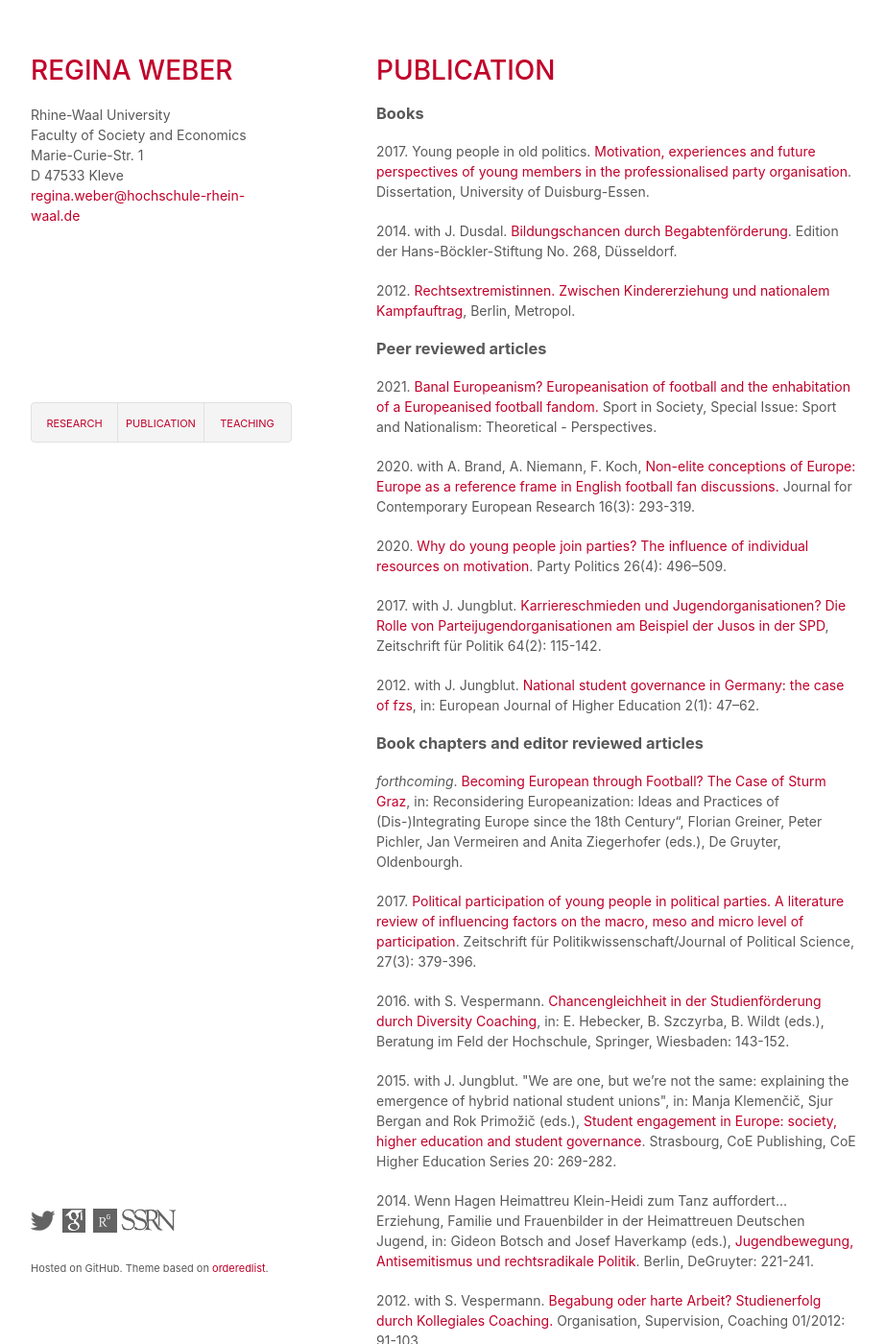
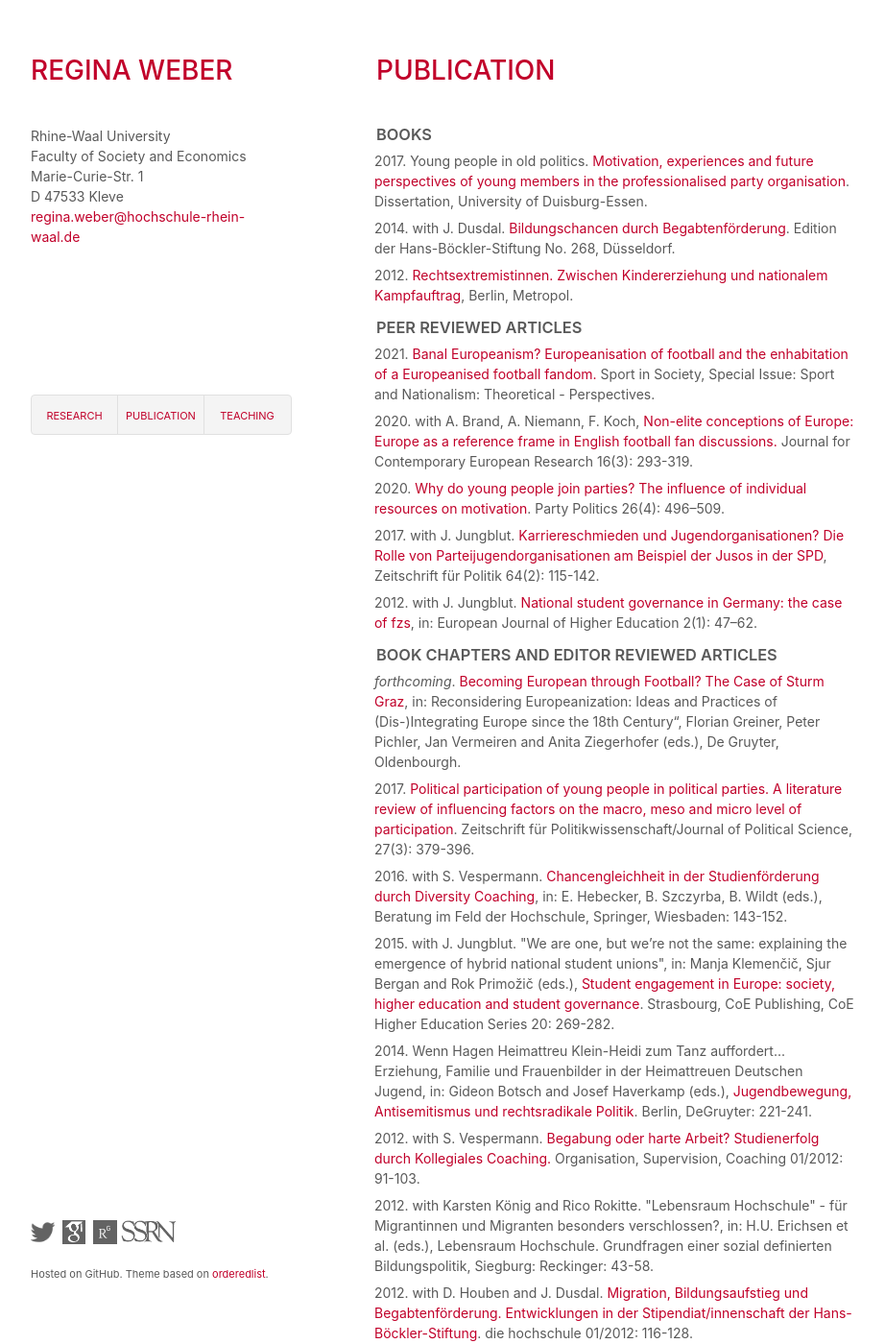
Before and after one commit to robertocabreratapia/robertocabreratapia.github.io, a Jekyll site: the page built from publication.html, in a window 1280 px wide and 1400 px high. Shown: the whole window at 96% size, without its empty margins (178-1100 px from the left). Built offline with Jekyll 4.4.1, drawn with Linux system fonts in a browser that asks for light colours.

Commit message:
cosmetic updates

```diff
--- /dev/null
+++ b/Gemfile
@@ -0,0 +1,3 @@
+source "https://rubygems.org"
+
+gem "github-pages"
--- a/_layouts/default.html
+++ b/_layouts/default.html
@@ -9,7 +9,7 @@
   <body>
     <div class="wrapper">
       <header>
-        <h1><a href="https://reginaweber.github.io/">REGINA WEBER</a></h1>
+        <h1><a href="/">REGINA WEBER</a></h1>
         <p>Rhine-Waal University
         <br>Faculty of Society and Economics
         <br>Marie-Curie-Str. 1
@@ -19,9 +19,9 @@
         <p>&nbsp;</p>
       <p>&nbsp;</p>
         <p>&nbsp;</p>
-        <ul><li><a href="http://reginaweber.github.io/research.html">RESEARCH</a></li>
-          <li><a href="http://reginaweber.github.io/publication.html">PUBLICATION</a></li>
-          <li><a href="http://reginaweber.github.io/teaching.html">TEACHING</a></li>
+        <ul><li><a href="research.html">RESEARCH</a></li>
+          <li><a href="publication.html">PUBLICATION</a></li>
+          <li><a href="teaching.html">TEACHING</a></li>
         </ul>
         <br/><br>
 
--- a/css/main.css
+++ b/css/main.css
@@ -6,28 +6,32 @@ body {
   font-weight:400;
 }
 
-h1, h2, h3, h4, h5, h6 {
-
-  margin:0 0 20px;
+h1 {
+  margin:0 0 1.5em;
   line-height:1.1;
   font-weight: 500;
   text-transform: uppercase;
 }
 
+h2, h3, h4, h5, h6 {
+  margin:0 0 .5em;
+  line-height:1.1;
+  font-weight: 600;
+  text-transform: uppercase;
+}
+
 p, ul, ol, table, pre, dl {
-  margin:0 0 20px;
+  margin:0 0 1em;
+  list-style-type: none;
+}
+section li {
+  margin: 0 0 .5em -5.5ex;
 }
 
 h1 {
   color:#C1002A;
   font-size:28px;
 }
-
-h3 {
-  font-weight: 700;
-  text-transform: none;
-}
-
 
 a {
   color:#121212;
--- a/publication.html
+++ b/publication.html
@@ -3,45 +3,54 @@ layout: default
 ---
 <h1>Publication</h1>
 <h3>Books</h3>
- <p>2017. Young people in old politics. <a href="http://duepublico.uni-duisburg-essen.de/servlets/DerivateServlet/Derivate-43836/WeberRegina_Diss.pdf">Motivation, experiences and future perspectives of young members in the professionalised party organisation</a>. Dissertation, University of Duisburg-Essen.</p>
- <p>2014. with J. Dusdal. <a href="https://www.boeckler.de/pdf/p_edition_hbs_268.pdf">Bildungschancen durch Begabtenförderung</a>. Edition der Hans-Böckler-Stiftung No. 268, Düsseldorf.</p>
- <p>2012. <a href="http://metropol-verlag.de/produkt/regina-weber-rechtsextremistinnen/">Rechtsextremistinnen. Zwischen Kindererziehung und nationalem Kampfauftrag</a>, Berlin, Metropol.</p>
-
+ <ul>
+ 	<li>2017. Young people in old politics. <a href="http://duepublico.uni-duisburg-essen.de/servlets/DerivateServlet/Derivate-43836/WeberRegina_Diss.pdf">Motivation, experiences and future perspectives of young members in the professionalised party organisation</a>. Dissertation, University of Duisburg-Essen.</li>
+ <li>2014. with J. Dusdal. <a href="https://www.boeckler.de/pdf/p_edition_hbs_268.pdf">Bildungschancen durch Begabtenförderung</a>. Edition der Hans-Böckler-Stiftung No. 268, Düsseldorf.</li>
+ <li>2012. <a href="http://metropol-verlag.de/produkt/regina-weber-rechtsextremistinnen/">Rechtsextremistinnen. Zwischen Kindererziehung und nationalem Kampfauftrag</a>, Berlin, Metropol.</li>
+ </ul>
 <h3>Peer reviewed articles</h3>
- <p>2021. <a href="https://www.tandfonline.com/doi/full/10.1080/17430437.2021.1893697">Banal Europeanism? Europeanisation of football and the enhabitation of a Europeanised football fandom.</a> Sport in Society, Special Issue: Sport and Nationalism: Theoretical - Perspectives.</p>
- <p>2020. with A. Brand, A. Niemann, F. Koch, <a href="https://doi.org/10.30950/jcer.v16i3.1089">Non-elite conceptions of Europe: Europe as a reference frame in English football fan discussions.</a> Journal for Contemporary European Research 16(3): 293-319.</p>
- <p>2020. <a href="http://journals.sagepub.com/doi/abs/10.1177/1354068818792576">Why do young people join parties? The influence of individual resources on motivation</a>. Party Politics 26(4): 496–509.</p>
- <p>2017. with J. Jungblut. <a href="https://www.nomos-elibrary.de/10.5771/0044-3360-2017-2-115/karriereschmieden-und-jugendorganisationen-jahrgang-64-2017-heft-2?hitid=0&amp;search-click">Karriereschmieden und Jugendorganisationen? Die Rolle von Parteijugendorganisationen am Beispiel der Jusos in der SPD</a>, Zeitschrift für Politik 64(2): 115-142.</p>
- <p>2012. with J. Jungblut. <a href="http://www.tandfonline.com/doi/abs/10.1080/21568235.2012.683701">National student governance in Germany: the case of fzs</a>, in: European Journal of Higher Education 2(1): 47–62.</p>
+<ul>
+ <li>2021. <a href="https://www.tandfonline.com/doi/full/10.1080/17430437.2021.1893697">Banal Europeanism? Europeanisation of football and the enhabitation of a Europeanised football fandom.</a> Sport in Society, Special Issue: Sport and Nationalism: Theoretical - Perspectives.</li>
+ <li>2020. with A. Brand, A. Niemann, F. Koch, <a href="https://doi.org/10.30950/jcer.v16i3.1089">Non-elite conceptions of Europe: Europe as a reference frame in English football fan discussions.</a> Journal for Contemporary European Research 16(3): 293-319.</li>
+ <li>2020. <a href="http://journals.sagepub.com/doi/abs/10.1177/1354068818792576">Why do young people join parties? The influence of individual resources on motivation</a>. Party Politics 26(4): 496–509.</li>
+ <li>2017. with J. Jungblut. <a href="https://www.nomos-elibrary.de/10.5771/0044-3360-2017-2-115/karriereschmieden-und-jugendorganisationen-jahrgang-64-2017-heft-2?hitid=0&amp;search-click">Karriereschmieden und Jugendorganisationen? Die Rolle von Parteijugendorganisationen am Beispiel der Jusos in der SPD</a>, Zeitschrift für Politik 64(2): 115-142.</li>
+ <li>2012. with J. Jungblut. <a href="http://www.tandfonline.com/doi/abs/10.1080/21568235.2012.683701">National student governance in Germany: the case of fzs</a>, in: European Journal of Higher Education 2(1): 47–62.</li>
+</ul>
 
 <h3>Book chapters and editor reviewed articles</h3>
-<p><em>forthcoming</em>. <a href="http://ssrn.com/abstract=3801041">Becoming European through Football? The Case of Sturm Graz</a>, in: Reconsidering Europeanization: Ideas and Practices of (Dis-)Integrating Europe since the 18th Century“, Florian Greiner, Peter Pichler, Jan Vermeiren and Anita Ziegerhofer (eds.), De Gruyter, Oldenbourgh.</p>
- <p>2017. <a href="http://rdcu.be/w4na">Political participation of young people in political parties. A literature review of influencing factors on the macro, meso and  micro level of participation</a>. Zeitschrift für Politikwissenschaft/Journal of Political Science, 27(3): 379-396.</p>
- <p>2016. with S. Vespermann. <a href="https://link.springer.com/chapter/10.1007/978-3-658-07910-9_11">Chancengleichheit in der Studienförderung durch Diversity Coaching</a>, in: E. Hebecker, B. Szczyrba, B. Wildt (eds.), Beratung im Feld der Hochschule, Springer, Wiesbaden: 143-152.</p>
- <p>2015. with J. Jungblut. "We are one, but we’re not the same: explaining the emergence of hybrid national student unions", in: Manja Klemenčič, Sjur Bergan and Rok Primožič (eds.), <a href="https://book.coe.int/eur/en/higher-education-and-research/6479-student-engagement-in-europe-society-higher-education-and-student-governance-council-of-europe-higher-education-series-no-20.html">Student engagement in Europe: society, higher education and student governance</a>. Strasbourg, CoE Publishing, CoE Higher Education Series 20: 269-282.</p>
- <p>2014. Wenn Hagen Heimattreu Klein-Heidi zum Tanz auffordert... Erziehung, Familie und Frauenbilder in der Heimattreuen Deutschen Jugend, in: Gideon Botsch and Josef Haverkamp (eds.), <a href="https://www.degruyter.com/view/product/204032">Jugendbewegung, Antisemitismus und rechtsradikale Politik</a>. Berlin, DeGruyter: 221-241.</p>
- <p>2012. with S. Vespermann. <a href="http://link.springer.com/article/10.1007%2Fs11613-012-0270-4">Begabung oder harte Arbeit? Studienerfolg durch Kollegiales Coaching.</a> Organisation, Supervision, Coaching 01/2012: 91-103.</p>
- <p>2012. with Karsten König and Rico Rokitte. "Lebensraum Hochschule" - für Migrantinnen und Migranten besonders verschlossen?, in: H.U. Erichsen et al. (eds.), Lebensraum Hochschule. Grundfragen einer sozial definierten Bildungspolitik, Siegburg: Reckinger: 43-58.</p>
- <p>2012. with D. Houben and J. Dusdal. <a href="http://www.hof.uni-halle.de/journal/dhs112.htm">Migration, Bildungsaufstieg und Begabtenförderung. Entwicklungen in der Stipendiat/innenschaft der Hans-Böckler-Stiftung</a>. die hochschule 01/2012: 116-128.</p>
- <p>2012. with D. Houben and J. Dusdal. Bildungsbeteiligung und soziale Partizipation von Migrantinnen und Migranten, in: P. Pielage et al. (eds.), <a href="http://library.fes.de/pdf-files/wiso/09198.pdf">Soziale Ungleichheit in der Einwanderungsgesellschaft. Kategorien, Konzepte, Einflussfaktoren</a> </a>, FES, Bonn/Berlin: 97-112.</p>
+<ul>
+<li><em>forthcoming</em>. <a href="http://ssrn.com/abstract=3801041">Becoming European through Football? The Case of Sturm Graz</a>, in: Reconsidering Europeanization: Ideas and Practices of (Dis-)Integrating Europe since the 18th Century“, Florian Greiner, Peter Pichler, Jan Vermeiren and Anita Ziegerhofer (eds.), De Gruyter, Oldenbourgh.</li>
+ <li>2017. <a href="http://rdcu.be/w4na">Political participation of young people in political parties. A literature review of influencing factors on the macro, meso and  micro level of participation</a>. Zeitschrift für Politikwissenschaft/Journal of Political Science, 27(3): 379-396.</li>
+ <li>2016. with S. Vespermann. <a href="https://link.springer.com/chapter/10.1007/978-3-658-07910-9_11">Chancengleichheit in der Studienförderung durch Diversity Coaching</a>, in: E. Hebecker, B. Szczyrba, B. Wildt (eds.), Beratung im Feld der Hochschule, Springer, Wiesbaden: 143-152.</li>
+ <li>2015. with J. Jungblut. "We are one, but we’re not the same: explaining the emergence of hybrid national student unions", in: Manja Klemenčič, Sjur Bergan and Rok Primožič (eds.), <a href="https://book.coe.int/eur/en/higher-education-and-research/6479-student-engagement-in-europe-society-higher-education-and-student-governance-council-of-europe-higher-education-series-no-20.html">Student engagement in Europe: society, higher education and student governance</a>. Strasbourg, CoE Publishing, CoE Higher Education Series 20: 269-282.</li>
+ <li>2014. Wenn Hagen Heimattreu Klein-Heidi zum Tanz auffordert... Erziehung, Familie und Frauenbilder in der Heimattreuen Deutschen Jugend, in: Gideon Botsch and Josef Haverkamp (eds.), <a href="https://www.degruyter.com/view/product/204032">Jugendbewegung, Antisemitismus und rechtsradikale Politik</a>. Berlin, DeGruyter: 221-241.</li>
+ <li>2012. with S. Vespermann. <a href="http://link.springer.com/article/10.1007%2Fs11613-012-0270-4">Begabung oder harte Arbeit? Studienerfolg durch Kollegiales Coaching.</a> Organisation, Supervision, Coaching 01/2012: 91-103.</li>
+ <li>2012. with Karsten König and Rico Rokitte. "Lebensraum Hochschule" - für Migrantinnen und Migranten besonders verschlossen?, in: H.U. Erichsen et al. (eds.), Lebensraum Hochschule. Grundfragen einer sozial definierten Bildungspolitik, Siegburg: Reckinger: 43-58.</li>
+ <li>2012. with D. Houben and J. Dusdal. <a href="http://www.hof.uni-halle.de/journal/dhs112.htm">Migration, Bildungsaufstieg und Begabtenförderung. Entwicklungen in der Stipendiat/innenschaft der Hans-Böckler-Stiftung</a>. die hochschule 01/2012: 116-128.</li>
+ <li>2012. with D. Houben and J. Dusdal. Bildungsbeteiligung und soziale Partizipation von Migrantinnen und Migranten, in: P. Pielage et al. (eds.), <a href="http://library.fes.de/pdf-files/wiso/09198.pdf">Soziale Ungleichheit in der Einwanderungsgesellschaft. Kategorien, Konzepte, Einflussfaktoren</a> </a>, FES, Bonn/Berlin: 97-112.</li>
+</ul>
 
 <h3>Outreach</h3>
-<p>2020. <a href="https://www.radioeins.de/programm/sendungen/die_schoene_woche/_/die-jusos-als-kaderschmiede-kuenftiger-spd-spitzenpolitiker.html">Die Jusos als Kaderschmiede künftiger SPD-Spitzenpolitiker*innen</a>, interview, RBB radioeins, 27 Nov.</p>
-<p>2020. <a href="https://www.theycallitkleinparis.de/2020/06/02/regina-weber-im-interview-der-profifussball-hat-sich-extrem-europaeisiert/">"Der Profifußball hat sich extrem europäisiert"</a>, interview, theycallitkleinparis.de, 02 Jun.</p>
-<p>2020. <a href="https://www.sturmnetz.at/sturmfans-und-europa/">Sturmfans und Europa</a>, invited blog article, sturmnetz.at.</p>
-<p>2020. <a href="https://www.tivoli12.at/anpfiff-zum-spiel/hinterfragtinterviews/4417-dr-r-weber-uns-interessiert-welche-bez%C3%BCge-fans-%C3%BCber-den-fu%C3%9Fballl-zu-anderen-europ%C3%A4ischen-l%C3%A4ndern-entwickeln.html">„Uns interessiert welche Bezüge Fans über den Fußball zu anderen europäischen Ländern entwickeln.“</a>, interview with tivoli12 – das schwarz-grüne Magazin, 08 Feb.</p>
-<p>2020. <a href="https://epaper.grazer.at/epaper/der-grazer-042020-e964.html#page/52-53">Fußball, Fans und Forschung</a>, interview, der Grazer, 26 Jan.</p>
-<p>2020. <a href="https://coachingzonen-wissenschaft.de/berufsbegleitend-promovieren/">Berufsbegleitend promovieren.</a>Podcast talk about doing a part-time PhD while working full-time. Coachingzonen Podcast.</p>
-<p>2019. <a href="https://www.gender-blog.de/beitrag/fussball-spielerinnen/show/">Fußball als Männersport? Von Spieler*innen, Manager*innen und Zuschauer*innen</a>, invited blog article, gender-blog.de.</p>
-<p>2019. <a href="https://120minuten.net/der-europaeisierte-fussballfan/">Der europäisierte Fußballfan? Die Europäisierung des Fußballs und ihre Auswirkungen auf Fans</a>, invited blog article, 120minuten.net.</p>
-<p>2019. <a href="https://www.zeit.de/2019/02/parteijugend-jugendorganisationen-nachwuchs-frauen">Jugendorganisationen: Nachwuchs von gestern</a>, DIE ZEIT Nr. 2/2019.</p>
-<p>2013. <a href="https://www.deutschlandfunk.de/prekaer-und-befristet.724.de.html?dram:article_id=265031">Prekär und befristet. Schlechte Arbeitsbedingungen für Nachwuchswissenschaftler in Deutschland</a>, interview, Deutschlandfunk, 13 Oct.</p>
-<p>2013. with J. Jungblut. <a href="https://regierungsforschung.de/mein-lieblingsverein-ist-die-spd-motivation-und-frustration-junger-sozialdemokraten-zwischen-spd-und-jusos/">“Mein Lieblingsverein ist die SPD...”. Motivation und Frustration junger Sozialdemokraten zwischen SPD und Jusos</a>, invited blog article, Regierungsforschung.de. </p>
-<p>2013. <a href="http://blogs.uni-due.de/wissenschaft-politik/2013/11/11/was-hat-dich-hier-her-gebracht-warum-dennoch-junge-parteimitglieder-in-parteien-eintreten-die-mitglieder-verlieren/">Warum junge Parteimitglieder in Parteien eintreten, die Mitglieder verlieren</a>, invited blog article, blogs.uni-due.de/wissenschaft-politik.  </p>
- <p>2010. <a href="https://fes-online-akademie.de/fileadmin/Inhalte/01_Themen/05_Archiv/Rechtsextremismus/dokumente/100720_weber_frauen_in_der_extremen_rechten_final.pdf">Frauen in der Extremen Rechten.</a> Information resource, written for the Online Academy of the Friedrich Ebert Foundation, Berlin.</p>
+<ul>
+<li>2020. <a href="https://www.radioeins.de/programm/sendungen/die_schoene_woche/_/die-jusos-als-kaderschmiede-kuenftiger-spd-spitzenpolitiker.html">Die Jusos als Kaderschmiede künftiger SPD-Spitzenpolitiker*innen</a>, interview, RBB radioeins, 27 Nov.</li>
+<li>2020. <a href="https://www.theycallitkleinparis.de/2020/06/02/regina-weber-im-interview-der-profifussball-hat-sich-extrem-europaeisiert/">"Der Profifußball hat sich extrem europäisiert"</a>, interview, theycallitkleinparis.de, 02 Jun.</li>
+<li>2020. <a href="https://www.sturmnetz.at/sturmfans-und-europa/">Sturmfans und Europa</a>, invited blog article, sturmnetz.at.</li>
+<li>2020. <a href="https://www.tivoli12.at/anpfiff-zum-spiel/hinterfragtinterviews/4417-dr-r-weber-uns-interessiert-welche-bez%C3%BCge-fans-%C3%BCber-den-fu%C3%9Fballl-zu-anderen-europ%C3%A4ischen-l%C3%A4ndern-entwickeln.html">„Uns interessiert welche Bezüge Fans über den Fußball zu anderen europäischen Ländern entwickeln.“</a>, interview with tivoli12 – das schwarz-grüne Magazin, 08 Feb.</li>
+<li>2020. <a href="https://epaper.grazer.at/epaper/der-grazer-042020-e964.html#page/52-53">Fußball, Fans und Forschung</a>, interview, der Grazer, 26 Jan.</li>
+<li>2020. <a href="https://coachingzonen-wissenschaft.de/berufsbegleitend-promovieren/">Berufsbegleitend promovieren.</a>Podcast talk about doing a part-time PhD while working full-time. Coachingzonen Podcast.</li>
+<li>2019. <a href="https://www.gender-blog.de/beitrag/fussball-spielerinnen/show/">Fußball als Männersport? Von Spieler*innen, Manager*innen und Zuschauer*innen</a>, invited blog article, gender-blog.de.</li>
+<li>2019. <a href="https://120minuten.net/der-europaeisierte-fussballfan/">Der europäisierte Fußballfan? Die Europäisierung des Fußballs und ihre Auswirkungen auf Fans</a>, invited blog article, 120minuten.net.</li>
+<li>2019. <a href="https://www.zeit.de/2019/02/parteijugend-jugendorganisationen-nachwuchs-frauen">Jugendorganisationen: Nachwuchs von gestern</a>, DIE ZEIT Nr. 2/2019.</li>
+<li>2013. <a href="https://www.deutschlandfunk.de/prekaer-und-befristet.724.de.html?dram:article_id=265031">Prekär und befristet. Schlechte Arbeitsbedingungen für Nachwuchswissenschaftler in Deutschland</a>, interview, Deutschlandfunk, 13 Oct.</li>
+<li>2013. with J. Jungblut. <a href="https://regierungsforschung.de/mein-lieblingsverein-ist-die-spd-motivation-und-frustration-junger-sozialdemokraten-zwischen-spd-und-jusos/">“Mein Lieblingsverein ist die SPD...”. Motivation und Frustration junger Sozialdemokraten zwischen SPD und Jusos</a>, invited blog article, Regierungsforschung.de. </li>
+<li>2013. <a href="http://blogs.uni-due.de/wissenschaft-politik/2013/11/11/was-hat-dich-hier-her-gebracht-warum-dennoch-junge-parteimitglieder-in-parteien-eintreten-die-mitglieder-verlieren/">Warum junge Parteimitglieder in Parteien eintreten, die Mitglieder verlieren</a>, invited blog article, blogs.uni-due.de/wissenschaft-politik.  </li>
+ <li>2010. <a href="https://fes-online-akademie.de/fileadmin/Inhalte/01_Themen/05_Archiv/Rechtsextremismus/dokumente/100720_weber_frauen_in_der_extremen_rechten_final.pdf">Frauen in der Extremen Rechten.</a> Information resource, written for the Online Academy of the Friedrich Ebert Foundation, Berlin.</li>
+</ul>
 
 <h3>Reviews</h3>
-<p>2020. <a href="https://dx.doi.org/10.1080/19406940.2020.1739735">Sport in the Middle East: exploring politics and the societal impact</a>, <em>(Sport, politics, and society in the Middle East, edited by Danyel Reiche and Tamir Sorek, London, Hurst, 2019.)</em> International Journal of Sport Policy and Politics 12(2): 331–332.</p>
-<p>2016. Rezension: Feministische Kapitalismuskritik. (Brigitte Aulenbacher, Birgit Riegraf, Susanne Völker: Feministische Kapitalismuskritik. Münster: Verlag Westfälisches Dampfboot 2015.) </em> Querelles-net 17 (2).</p>
-<p>2014. Kann die nicht, will die nicht oder soll die nicht? <em>(Ina E. Bieber, 2013, Frauen in der Politik. Einflussfaktoren auf weibliche Kandidaturen zum Deutschen Bundestag. Wiesbaden: Springer VS)</em> Querelles-net 15 (1).</p>
-<p>2012. <a href="https://www.budrich-journals.de/index.php/gender/article/view/17922/15597">Rezension.</a> <em>Robert Claus, Esther Lehnert, Yves Müller (Hg.), 2010: "Was ein rechter Mann ist ...- Männlichkeiten im Rechtsextremismus</em>. Gender 2/2012: 169-171, <a href="http://www.rosalux.de/fileadmin/rls_uploads/pdfs/Publ-Texte/Texte_68.pdf">link to reviewed book</a>.</p>
+<ul>
+<li>2020. <a href="https://dx.doi.org/10.1080/19406940.2020.1739735">Sport in the Middle East: exploring politics and the societal impact</a>, <em>(Sport, politics, and society in the Middle East, edited by Danyel Reiche and Tamir Sorek, London, Hurst, 2019.)</em> International Journal of Sport Policy and Politics 12(2): 331–332.</li>
+<li>2016. Rezension: Feministische Kapitalismuskritik. (Brigitte Aulenbacher, Birgit Riegraf, Susanne Völker: Feministische Kapitalismuskritik. Münster: Verlag Westfälisches Dampfboot 2015.) </em> Querelles-net 17 (2).</li>
+<li>2014. Kann die nicht, will die nicht oder soll die nicht? <em>(Ina E. Bieber, 2013, Frauen in der Politik. Einflussfaktoren auf weibliche Kandidaturen zum Deutschen Bundestag. Wiesbaden: Springer VS)</em> Querelles-net 15 (1).</li>
+<li>2012. <a href="https://www.budrich-journals.de/index.php/gender/article/view/17922/15597">Rezension.</a> <em>Robert Claus, Esther Lehnert, Yves Müller (Hg.), 2010: "Was ein rechter Mann ist ...- Männlichkeiten im Rechtsextremismus</em>. Gender 2/2012: 169-171, <a href="http://www.rosalux.de/fileadmin/rls_uploads/pdfs/Publ-Texte/Texte_68.pdf">link to reviewed book</a>.</li>
+</ul>
```
Also changed, not shown: teaching.html (+24 -9 lines), Gemfile.lock (added).
